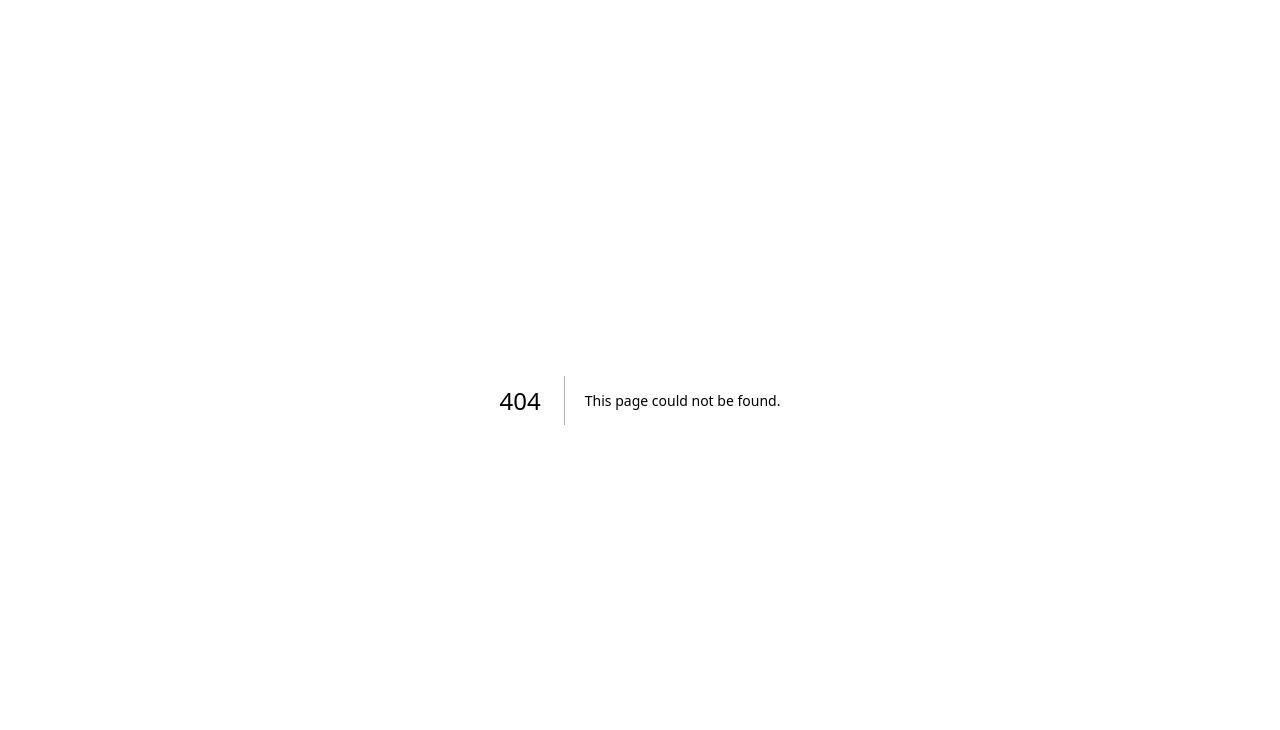
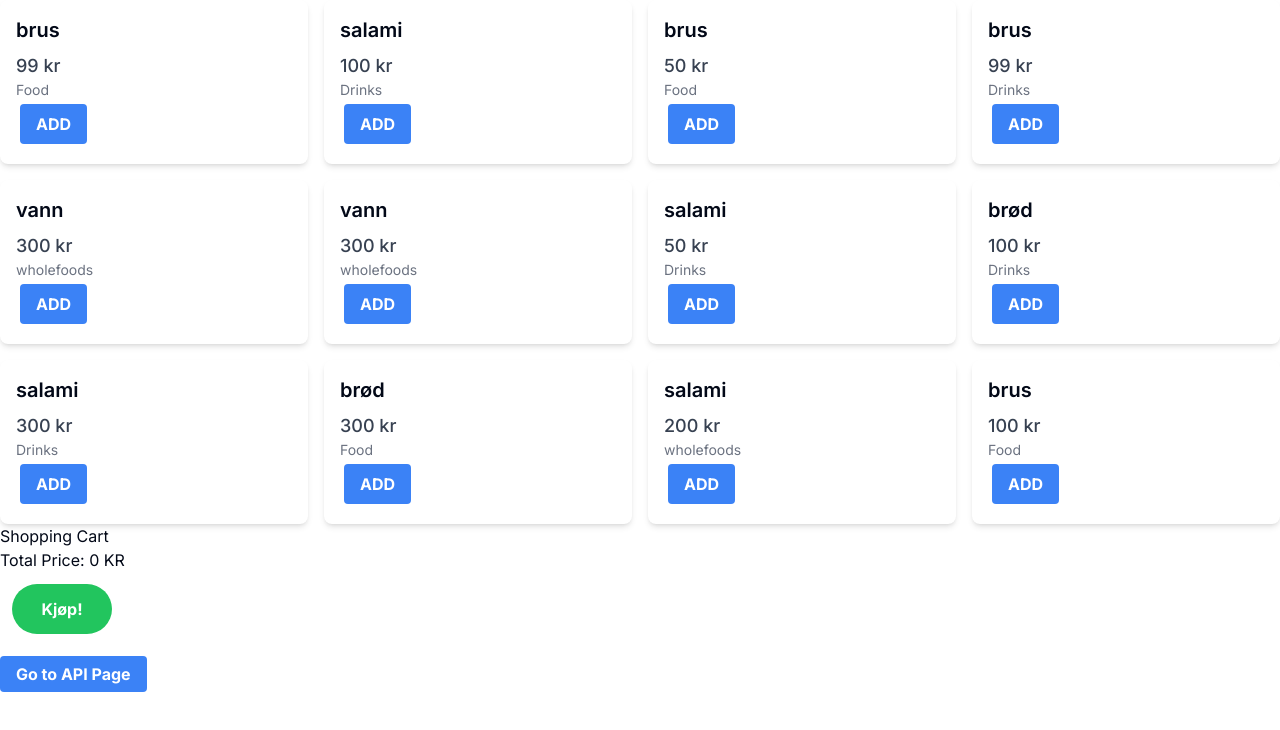
Before and after one commit to Bongotruls/webapp, a Next.js app: page /homePage in a window 1280 px wide. Before the commit this address had no page. Shown: the top 730 px of the page. Built offline with nearby package versions, Linux system fonts and the light colour scheme.

Commit message:
made navigation
navigation

```diff
--- a/src/app/apiPage/page.tsx
+++ b/src/app/apiPage/page.tsx
@@ -2,7 +2,7 @@
 import { productFactory } from '@/components/products';
 import type { Product } from '@/components/types/types';
 import React, { useState, useEffect } from "react";
-
+import Link from 'next/link';
 
 
 
@@ -88,6 +88,11 @@
   >
     Send String to API
   </button>
+  <div className="mt-4">
+  <Link href="/homePage" className="bg-blue-500 hover:bg-blue-700 text-white font-bold py-2 px-4 rounded">
+    Go HOME
+  </Link>
+</div>
 </div>
 <p className="text-green-600 mt-2">{responseMessage}</p>
 <div className="bg-gray-200 p-4">
--- a/src/app/page.tsx
+++ b/src/app/homePage/page.tsx
@@ -55,9 +55,11 @@
           throw new Error('Function not implemented.');
         } }      />
 
-    <div>
-    <Link href="/apiPage">Go to API Page</Link>
-    </div>
+    <div className="mt-4">
+  <Link href="/apiPage" className="bg-blue-500 hover:bg-blue-700 text-white font-bold py-2 px-4 rounded">
+    Go to API Page
+  </Link>
+</div>
 
 
 
```
